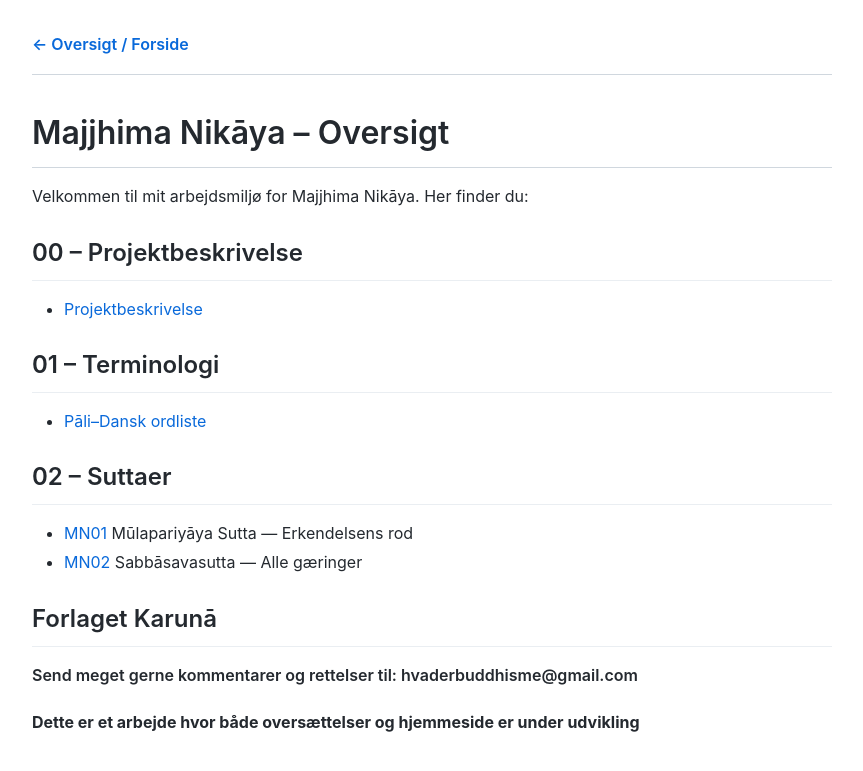
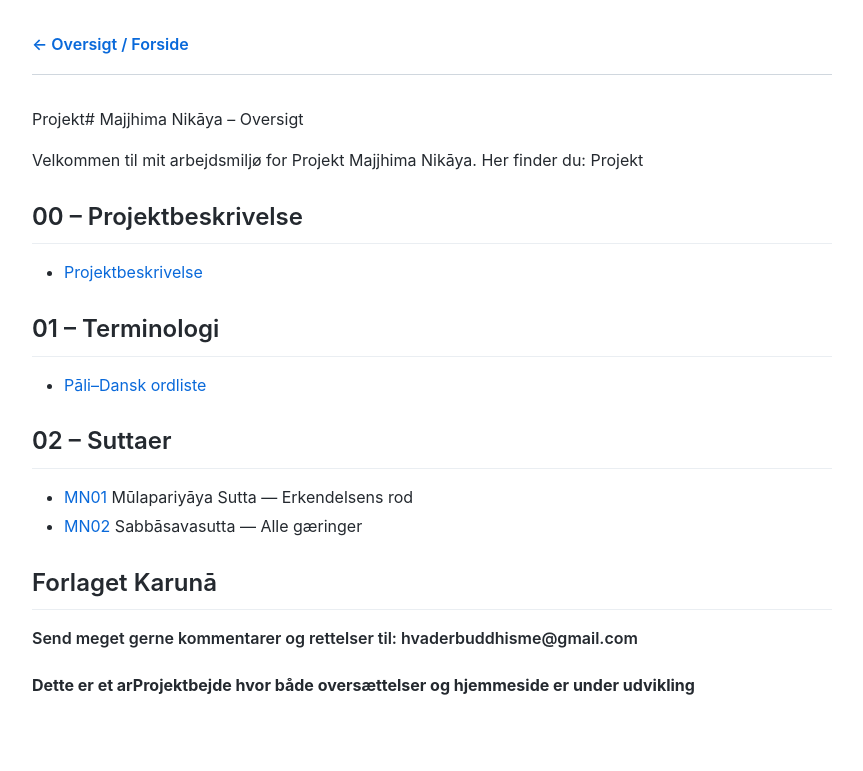
Before and after one commit to henningvhansen/Suttaer, a Jekyll site: the page built from index.md, in a window 1280 px wide. Shown: the top 771 px of the page, without its empty margins (208-1071 px from the left). Built offline with Jekyll 4.4.1, drawn with Linux system fonts in a browser that asks for light colours.

Commit message:
Update index.md

```diff
--- a/index.md
+++ b/index.md
@@ -2,10 +2,10 @@
 layout: default
 title: Suttaer
 ---
-# Majjhima Nikāya – Oversigt
+Projekt# Majjhima Nikāya – Oversigt
 
-Velkommen til mit arbejdsmiljø for Majjhima Nikāya. Her finder du:
-
+Velkommen til mit arbejdsmiljø for Projekt Majjhima Nikāya. Her finder du:
+Projekt
 ## 00 – Projektbeskrivelse
 - [Projektbeskrivelse](majjhima/00-overblik/projektbeskrivelse.md)
 
@@ -18,4 +18,4 @@ Velkommen til mit arbejdsmiljø for Majjhima Nikāya. Her finder du:
 
 ## Forlaget Karunā
 **Send meget gerne kommentarer og rettelser til: hvaderbuddhisme@gmail.com**
-#### Dette er et arbejde hvor både oversættelser og hjemmeside er under udvikling
+#### Dette er et arProjektbejde hvor både oversættelser og hjemmeside er under udvikling
```
